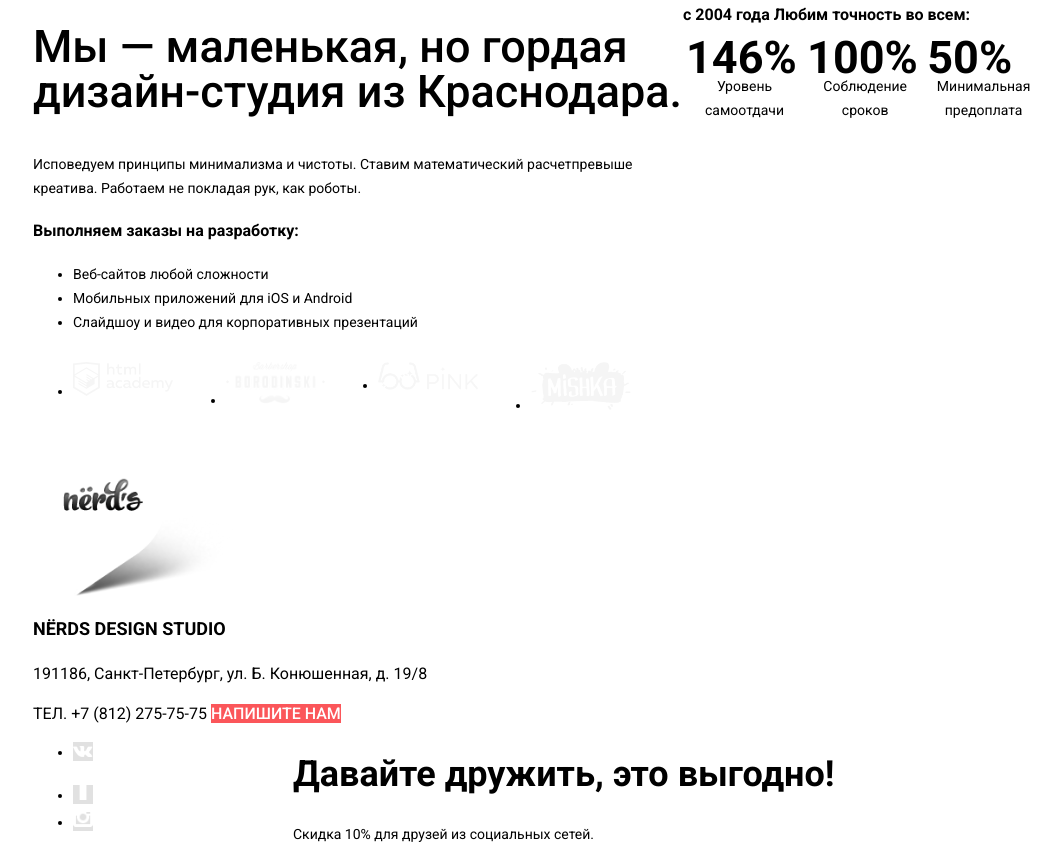
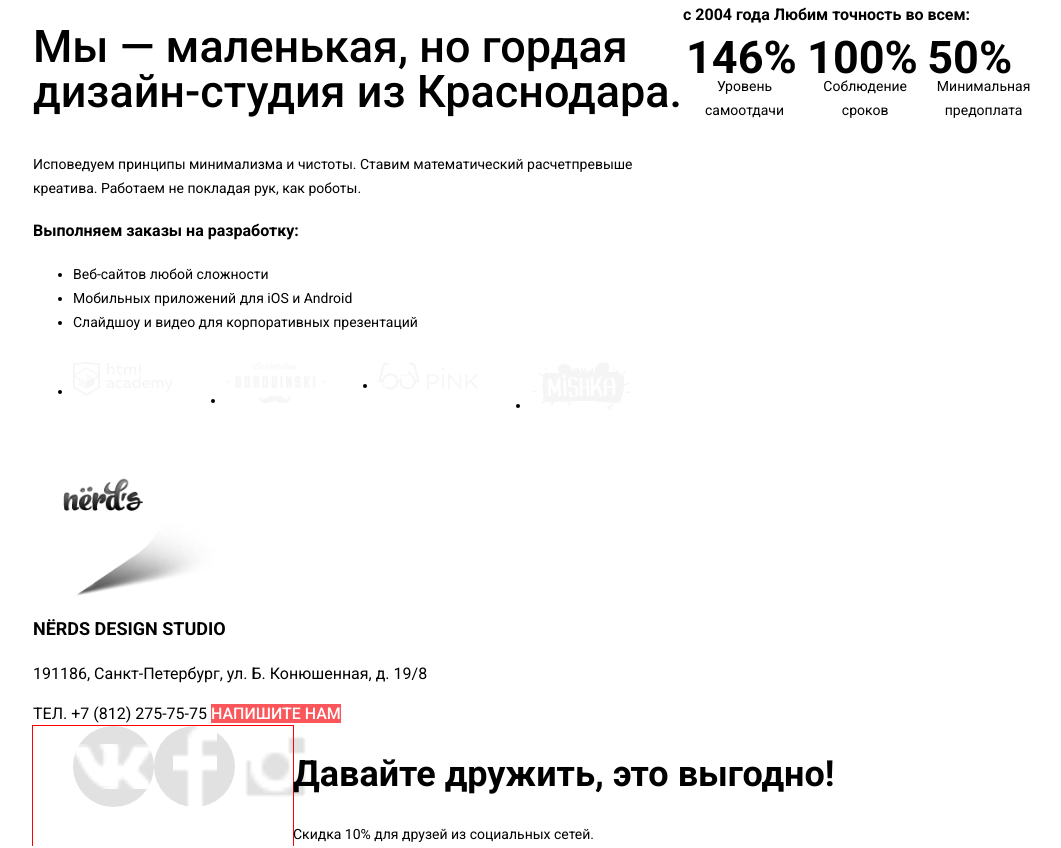
Before and after one commit to Akie95010/1488419-nerds-29, a plain HTML site: page index.html in a window 1280 px wide. Shown: the part 896-1744 px from the top of the page, without its empty margins (7-1068 px from the left). Drawn offline with Linux system fonts and the light colour scheme.

Commit message:
flex index

```diff
--- a/css/style.css
+++ b/css/style.css
@@ -392,10 +392,7 @@ font-size: 14px;
   margin: 0 auto ;
 }
 
-.social {
-  display: grid;
-  grid-template-columns: 260px auto;
-}
+
 
 .features {
   display: grid;
@@ -449,5 +446,46 @@ font-size: 14px;
 .footer-container {
   width: 1200px;
   margin: 0 auto ;
+}
+
+.social {
   display: grid;
+  grid-template-columns: 260px auto;
 }
+.social ul {
+  margin: 0;
+  list-style: none;
+  display: flex;
+  outline: 1px solid red;
+  justify-content: space-around;
+  justify-content: start;
+}
+.social a {
+  display: block;
+  width: 81px;
+  height: 81px;
+}
+.VK {
+  background-image: url(../img/vk-icon.png);
+  background-color: var(--basic-gray);
+  background-repeat: no-repeat;
+  background-size: contain;
+  border-radius: 50%;
+  background-position:center;
+}
+.Facebook {
+  background-image: url(../img/fb-icon.png);
+  background-color: var(--basic-gray);
+  background-repeat: no-repeat;
+  background-size: contain;
+  border-radius: 50%;
+  background-position:center;
+}
+.Instagram {
+  background-image: url(../img/insta-icon.png);
+  background-color: var(--basic-gray);
+  background-repeat: no-repeat;
+  background-size: contain;
+  border-radius: 50%;
+  background-position:center;
+}
--- a/index.html
+++ b/index.html
@@ -155,10 +155,11 @@
   <div class="footer-container">
     <section class="social">
       <ul>
-        <li> <a href=""><img src="img/vk-icon.png" width="20"; height="20" alt="VK"></a></li>
-        <li> <a href=""><img src="img/fb-icon.png" width="20"; height="20" alt="Facebook"></a></li>
-        <li> <a href=""><img src="img/insta-icon.png" width="20"; height="20" alt="Instagram"></a></li>
+        <li> <a class="VK" href=""></a></li>
+        <li> <a class="Facebook" href=""></a></li>
+        <li ><a class="Instagram" href=""></a></li>
       </ul>
+
         <div class="last-promo">
           <P class="friendship">Давайте дружить, это выгодно!</P>
           <span>Скидка 10% для друзей из социальных сетей.</span>
```
